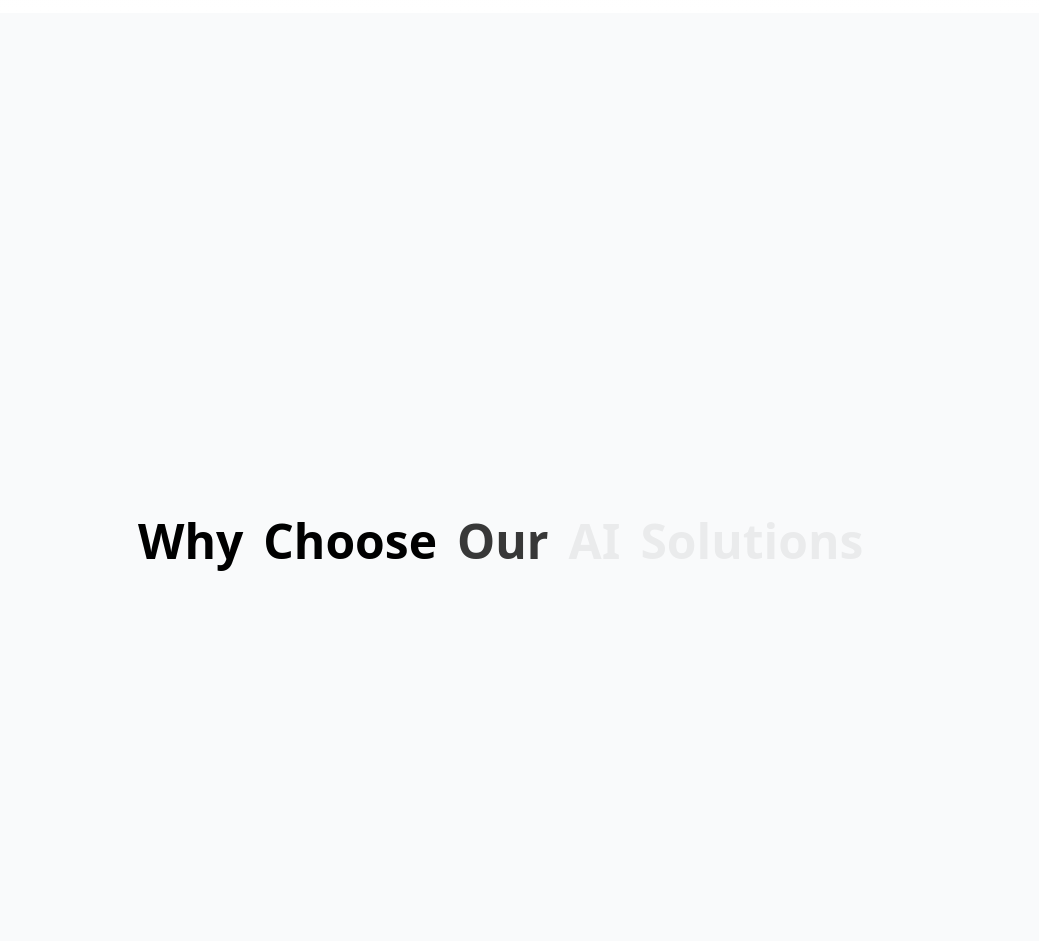
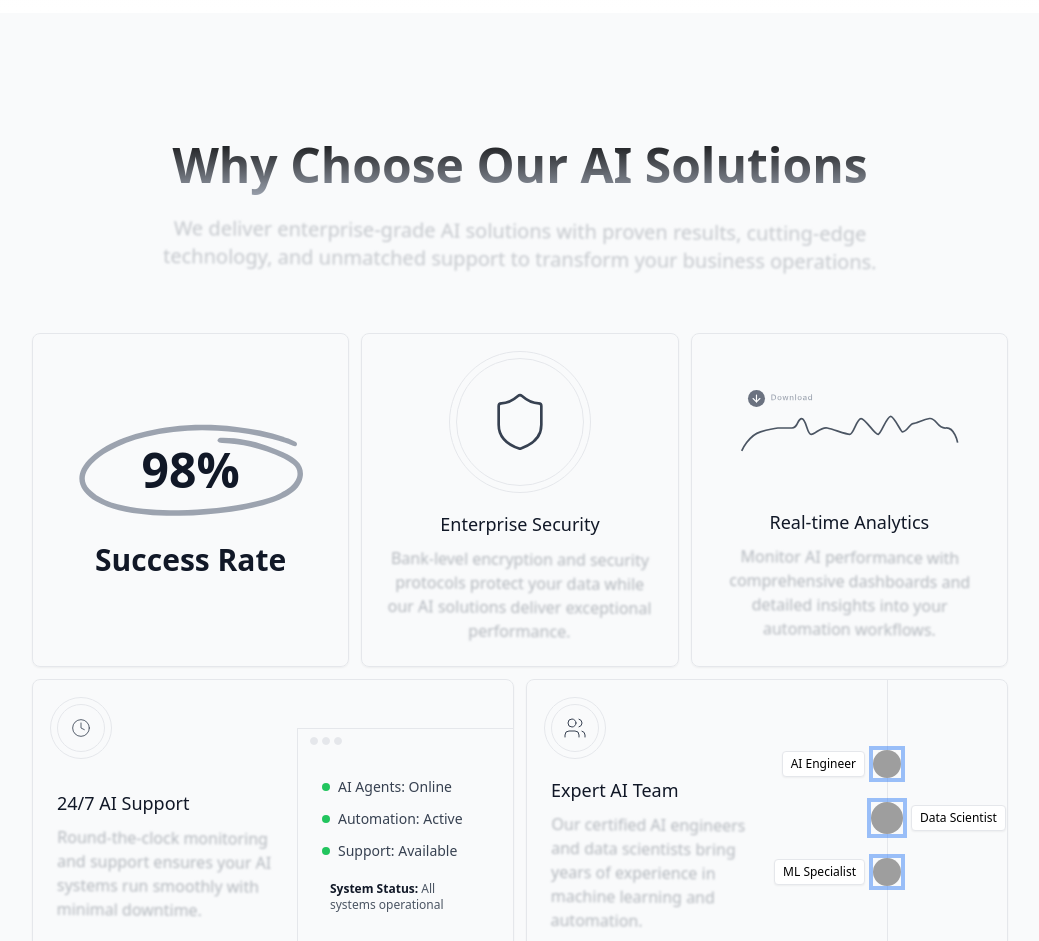
Before and after one commit to satyam237/agency-website, a React (Vite) app: page / in a window 1280 px wide. Shown: the part 6580-7521 px from the top of the page, without its empty margins (120-1159 px from the left). Built offline with nearby package versions, Linux system fonts and the light colour scheme; grey boxes are pictures that could not be loaded.

Commit message:
Updated ai-features-grid.tsx

```diff
--- a/src/components/ui/ai-features-grid.tsx
+++ b/src/components/ui/ai-features-grid.tsx
@@ -2,18 +2,18 @@ import React from 'react';
 import { Card, CardContent } from '@/components/ui/card';
 import { Shield, Users, Zap, Bot, TrendingUp, Clock } from 'lucide-react';
 import { ScrollReveal } from './scroll-reveal';
-import { TextRevealByWord } from './text-reveal';
 
 export function AIFeaturesGrid() {
     return (
         <section className="bg-gray-50 py-16 md:py-32 dark:bg-transparent">
             <div className="mx-auto max-w-3xl lg:max-w-5xl px-6">
-                {/* Header Section with Text Reveal Effect */}
+                {/* Header Section - Always at top */}
                 <div className="text-center mb-12 md:mb-16">
-                    <TextRevealByWord
-                        text="Why Choose Our AI Solutions"
-                        className="h-[150vh]"
-                    />
+                    <h3 className="text-3xl sm:text-4xl md:text-5xl font-black mb-3 md:mb-4 lg:mb-6">
+                        <span className="bg-gradient-to-b from-black to-gray-400 bg-clip-text text-transparent">
+                            Why Choose Our AI Solutions
+                        </span>
+                    </h3>
                     <ScrollReveal
                         baseOpacity={0.3}
                         enableBlur={true}
--- a/src/components/ui/text-reveal-demo.tsx
+++ /dev/null
@@ -1,27 +0,0 @@
-"use client";
-import { TextRevealByWord } from "@/components/ui/text-reveal";
-import { cn } from "@/lib/utils";
-
-export function TextRevealDemo() {
-  return (
-    <div className="min-h-[200vh] w-full relative">
-      <div className="fixed inset-0 flex items-center justify-center pointer-events-none">
-        <div className="w-full max-w-5xl mx-auto p-4">
-          <div
-            className={cn(
-              "rounded-lg w-full h-[500px]",
-              "border border-neutral-200 dark:border-neutral-800",
-              "bg-white/50 dark:bg-black/50 backdrop-blur-sm",
-              "flex items-center justify-center",
-              "pointer-events-auto"
-            )}
-          >
-            <TextRevealByWord text="Magic UI will change the way you design." />
-          </div>
-        </div>
-      </div>
-
-      <div className="h-[200vh]" aria-hidden="true" />
-    </div>
-  );
-}
--- a/src/components/ui/text-reveal.tsx
+++ /dev/null
@@ -1,73 +0,0 @@
-"use client";
-
-import { FC, ReactNode, useRef } from "react";
-import { motion, MotionValue, useScroll, useTransform } from "framer-motion";
-
-import { cn } from "@/lib/utils";
-
-interface TextRevealByWordProps {
-  text: string;
-  className?: string;
-}
-
-const TextRevealByWord: FC<TextRevealByWordProps> = ({
-  text,
-  className,
-}) => {
-  const targetRef = useRef<HTMLDivElement | null>(null);
-
-  const { scrollYProgress } = useScroll({
-    target: targetRef,
-  });
-  const words = text.split(" ");
-
-  return (
-    <div ref={targetRef} className={cn("relative z-0 h-[200vh]", className)}>
-      <div
-        className={
-          "sticky top-0 mx-auto flex h-[50%] max-w-4xl items-center bg-transparent px-[1rem] py-[5rem]"
-        }
-      >
-        <p
-          ref={targetRef}
-          className={
-            "flex flex-wrap p-5 text-2xl font-bold text-black/20 dark:text-white/20 md:p-8 md:text-3xl lg:p-10 lg:text-4xl xl:text-5xl"
-          }
-        >
-          {words.map((word, i) => {
-            const start = i / words.length;
-            const end = start + 1 / words.length;
-            return (
-              <Word key={i} progress={scrollYProgress} range={[start, end]}>
-                {word}
-              </Word>
-            );
-          })}
-        </p>
-      </div>
-    </div>
-  );
-};
-
-interface WordProps {
-  children: ReactNode;
-  progress: MotionValue<number>;
-  range: [number, number];
-}
-
-const Word: FC<WordProps> = ({ children, progress, range }) => {
-  const opacity = useTransform(progress, range, [0, 1]);
-  return (
-    <span className="xl:lg-3 relative mx-1 lg:mx-2.5">
-      <span className={"absolute opacity-30"}>{children}</span>
-      <motion.span
-        style={{ opacity: opacity }}
-        className={"text-black dark:text-white"}
-      >
-        {children}
-      </motion.span>
-    </span>
-  );
-};
-
-export { TextRevealByWord };
```
